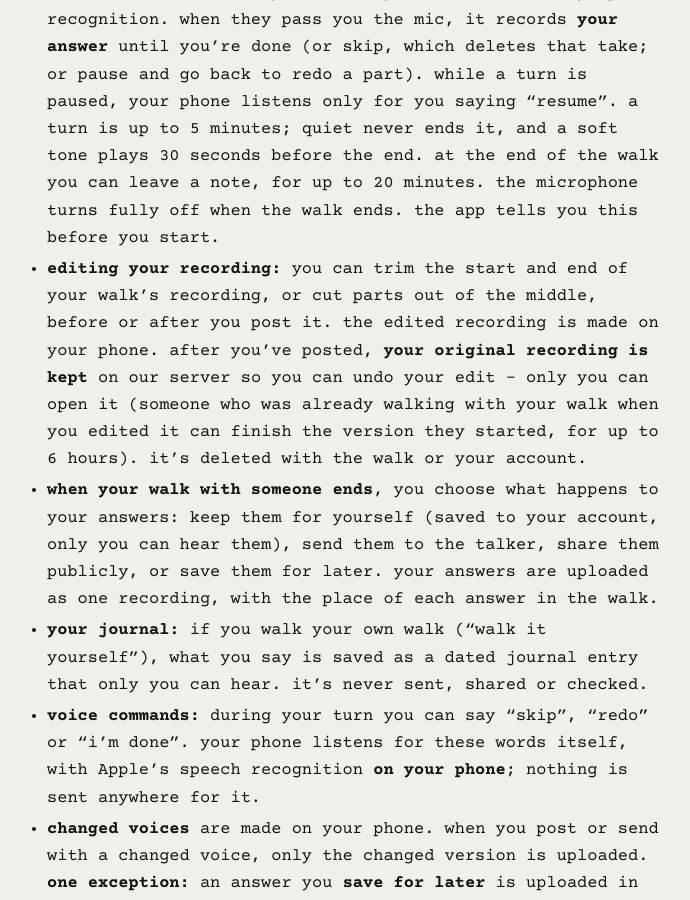
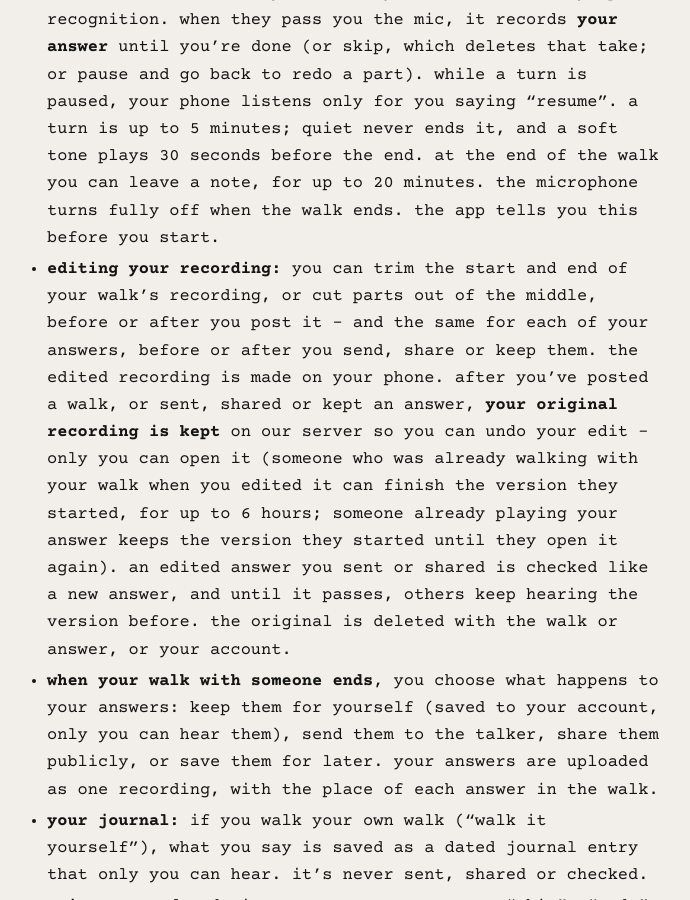
Before and after one commit to thorayaaa/caniwalkwithyou-site, a Jekyll site: the page built from privacy.md, in a window 1280 px wide and 900 px high, scrolled down 3384 px. Shown: the whole window, without its empty margins (295-985 px from the left). Built offline with Jekyll 4.4.1, drawn with Linux system fonts in a browser that asks for light colours; some of the changed text lies outside the part shown.

Commit message:
Privacy policy: "editing your recording" now covers answers - each of your answers can be trimmed and cut before or after you send, share or keep it; after that, your original recording is kept on our server so you can undo your edit, only you can open it; someone already playing your answer keeps the version they started until they open it again; an edited answer you sent or shared is checked like a new answer, and until it passes, others keep hearing the version before; the original is deleted with the walk or answer, or your account. Under how long we keep things: "an edited walk's or answer's original recording: until you delete the walk or answer, or your account (only you can open it)." Nothing else changed. (ciwwy Batch DI)
Co-Authored-By: Claude Opus 5.5 <noreply@anthropic.com>

```diff
--- a/privacy.md
+++ b/privacy.md
@@ -47,7 +47,7 @@ this policy covers the app and this website.
 - **talkers:** while you record a talk-walk, the app records **your voice**, **the path you walk** (see "your location"), and the moments you mark a spot or pass the mic. the recording stays on your phone until you post it or save it for later (both upload it). parts you cut while re-recording are deleted. the moments you mark a spot or pass the mic (their times, not places) are also saved to your account as you go, so a lost or closed phone doesn't lose them; only you can see them, and they're deleted 2 days later.
 - **while your walk is paused** the microphone stays on, so it carries on the moment you tap resume (the red button on the lock screen; the app and the lock screen say "paused · mic on so you can resume."). **nothing it hears while paused is recorded, saved or uploaded.** your phone listens only for you saying "resume" (with Apple's speech recognition on your phone, if you allowed it) and, if "remind me if i talk while paused" is on, checks how loud it is so it can say "you're paused. tap the red button to keep recording." if you talk for a few seconds. none of this leaves your phone. after 10 minutes paused the microphone turns fully off ("paused for 10 minutes, so your mic is off. unlock to continue.").
 - **listeners:** during a walk-with your microphone is on, from the start of the walk to its end, so you can answer hands-free - even with your phone locked (your iPhone shows its microphone dot). **only your answers are kept: your turns and your note at the end. nothing else it hears is saved, sent or listened to** - not by us, not by the talker, not by speech recognition. when they pass you the mic, it records **your answer** until you're done (or skip, which deletes that take; or pause and go back to redo a part). while a turn is paused, your phone listens only for you saying "resume". a turn is up to 5 minutes; quiet never ends it, and a soft tone plays 30 seconds before the end. at the end of the walk you can leave a note, for up to 20 minutes. the microphone turns fully off when the walk ends. the app tells you this before you start.
-- **editing your recording:** you can trim the start and end of your walk's recording, or cut parts out of the middle, before or after you post it. the edited recording is made on your phone. after you've posted, **your original recording is kept** on our server so you can undo your edit - only you can open it (someone who was already walking with your walk when you edited it can finish the version they started, for up to 6 hours). it's deleted with the walk or your account.
+- **editing your recording:** you can trim the start and end of your walk's recording, or cut parts out of the middle, before or after you post it - and the same for each of your answers, before or after you send, share or keep them. the edited recording is made on your phone. after you've posted a walk, or sent, shared or kept an answer, **your original recording is kept** on our server so you can undo your edit - only you can open it (someone who was already walking with your walk when you edited it can finish the version they started, for up to 6 hours; someone already playing your answer keeps the version they started until they open it again). an edited answer you sent or shared is checked like a new answer, and until it passes, others keep hearing the version before. the original is deleted with the walk or answer, or your account.
 - **when your walk with someone ends**, you choose what happens to your answers: keep them for yourself (saved to your account, only you can hear them), send them to the talker, share them publicly, or save them for later. your answers are uploaded as one recording, with the place of each answer in the walk.
 - **your journal:** if you walk your own walk ("walk it yourself"), what you say is saved as a dated journal entry that only you can hear. it's never sent, shared or checked.
 - **voice commands:** during your turn you can say "skip", "redo" or "i'm done". your phone listens for these words itself, with Apple's speech recognition **on your phone**; nothing is sent anywhere for it.
@@ -207,7 +207,7 @@ when you delete a walk or an answer, it's deleted from the app right away.
 - **walks, answers, recordings, photos, videos, your journal, your profile:** until you delete them or your account.
 - **a recording not yet posted or saved:** on your phone only.
 - **parts cut while re-recording:** deleted at once.
-- **an edited walk's original recording:** until you delete the walk or your account (only you can open it).
+- **an edited walk's or answer's original recording:** until you delete the walk or answer, or your account (only you can open it).
 - **text versions (for the check), and check results:** deleted as soon as the walk or answer is deleted.
 - **daily database backups:** up to 7 days (database rows only, never recordings, photos or videos).
 - **the text, at Anthropic:** up to 30 days (up to 2 years only if Anthropic's own safety systems flag it as breaking its usage policy).
```
